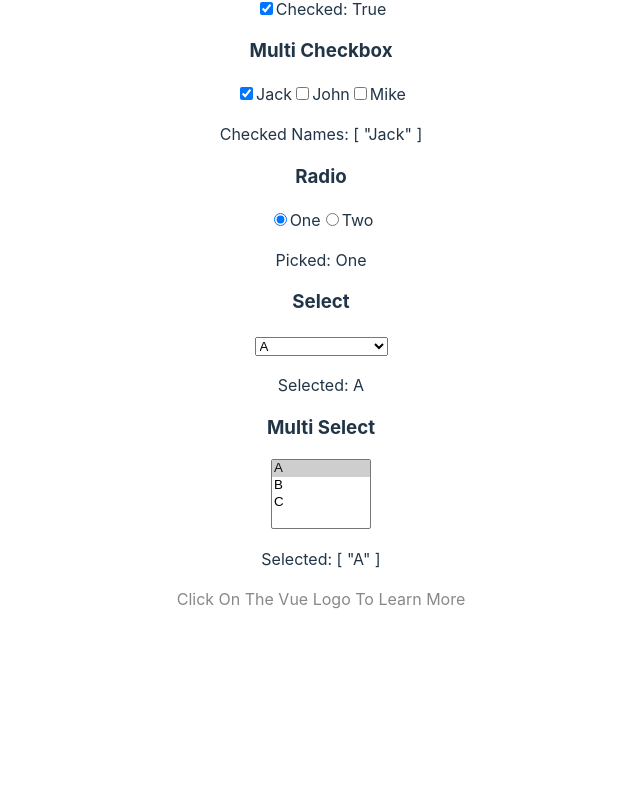
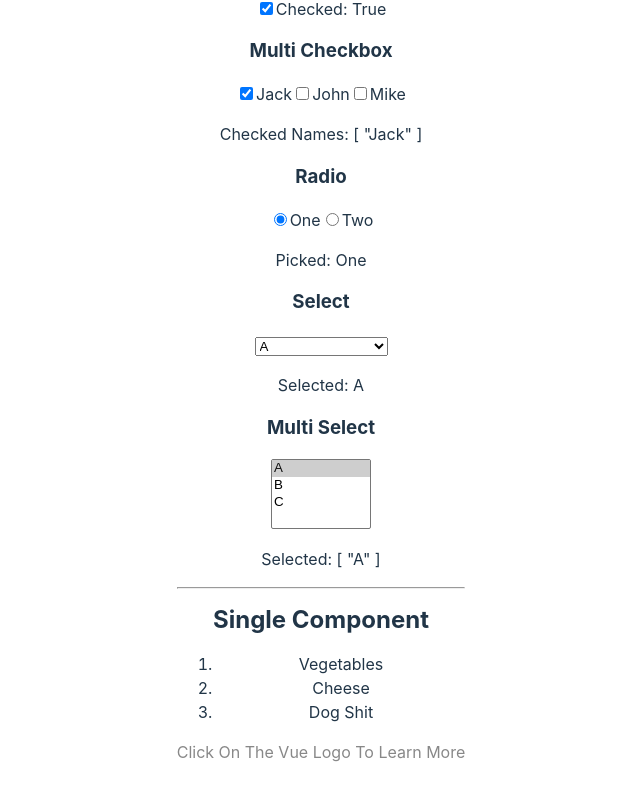
Before and after one commit to GutoFrr/learning-vue, a Vue app: page / in a window 1280 px wide. Shown: the part 1060-1860 px from the top of the page, without its empty margins (319-959 px from the left). Before the commit the page ends 1719 px from the top, so only its background shows below. Built offline with nearby package versions, Linux system fonts and the light colour scheme.

Commit message:
single component - props

```diff
--- a/src/components/HelloWorld.vue
+++ b/src/components/HelloWorld.vue
@@ -1,7 +1,8 @@
 <script setup>
 import AttributeBindings from './AttributeBindings.vue'
 import ConditionalsAndLoops from './ConditionalsAndLoops.vue'
-import FormBindings from './FormBindings.vue';
+import FormBindings from './FormBindings.vue'
+import SingleComponent from './SingleComponent.vue'
 
 defineProps({
   msg: String,
@@ -17,6 +18,8 @@ defineProps({
   <ConditionalsAndLoops title="Conditionals and Loops" />
   <hr />
   <FormBindings title="Form Bindings" />
+  <hr />
+  <SingleComponent title="Single Component" />
   <p class="read-the-docs">Click on the Vue logo to learn more</p>
 </template>
 
--- /dev/null
+++ b/src/components/SingleComponent.vue
@@ -0,0 +1,32 @@
+<!--
+Here we show the simplest possible component which accepts a prop and renders it.
+Learn more about components in the guide!
+-->
+
+<script setup>
+import { ref } from 'vue'
+import TodoItem from './TodoItem.vue'
+
+defineProps({
+  title: String,
+})
+
+const groceryList = ref([
+  { id: 0, text: 'Vegetables' },
+  { id: 1, text: 'Cheese' },
+  { id: 2, text: 'Dog Shit' },
+])
+</script>
+
+<template>
+  <h2>{{ title }}</h2>
+  <ol>
+    <!--
+      We are providing each todo-item with the todo object
+      it's representing, so that its content can be dynamic.
+      We also need to provide each component with a "key",
+      which is explained in the guide section on v-for.
+    -->
+    <TodoItem v-for="item in groceryList" :todo="item" :key="item.id" />
+  </ol>
+</template>
--- /dev/null
+++ b/src/components/TodoItem.vue
@@ -0,0 +1,9 @@
+<script setup>
+defineProps({
+  todo: Object,
+})
+</script>
+
+<template>
+  <li>{{ todo.text }}</li>
+</template>
```
